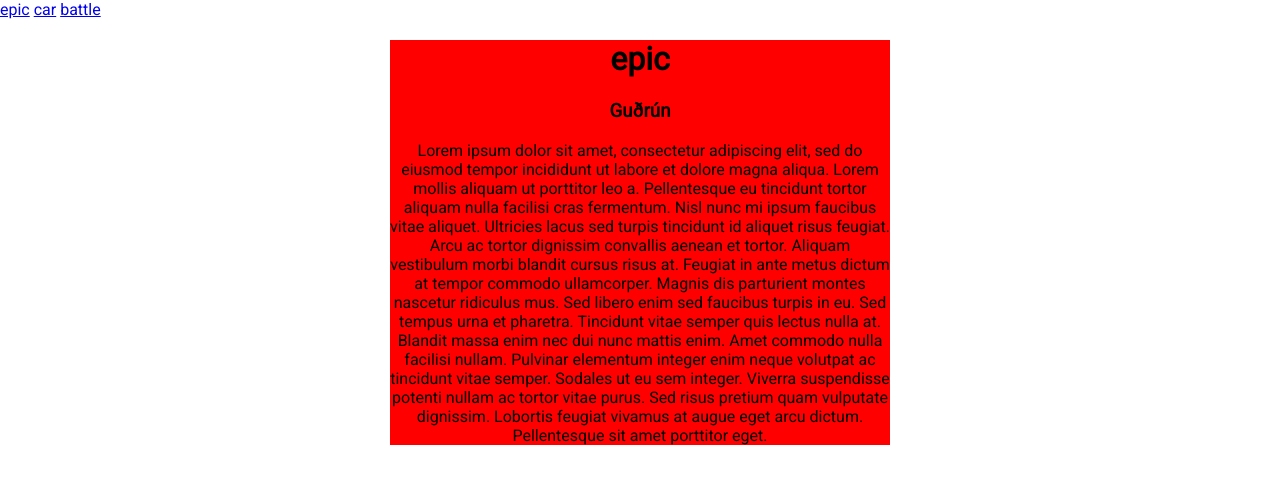
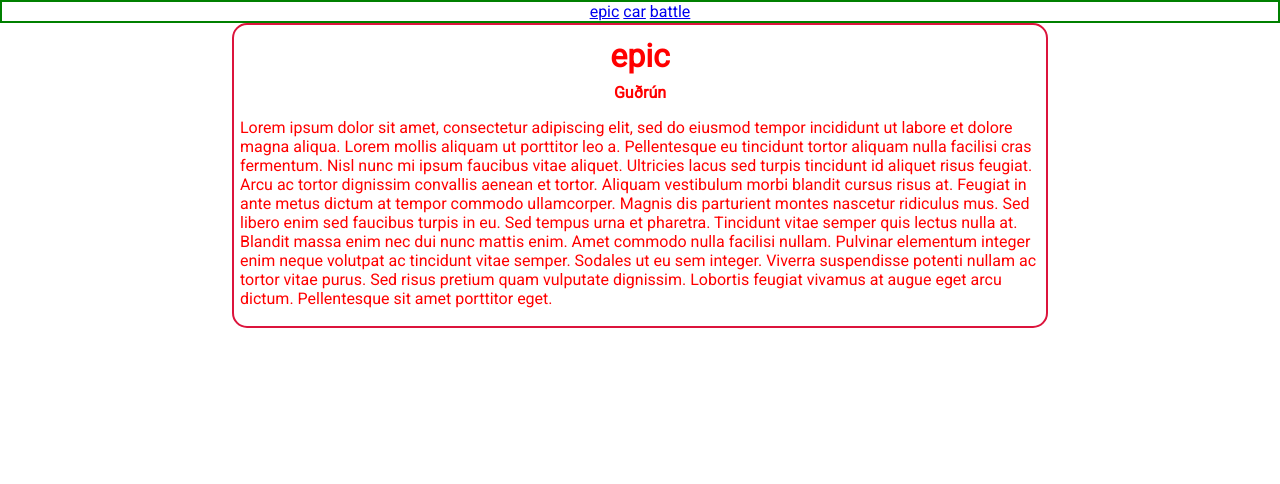
Before and after one commit to Kleina13/vefforitun-1-verk-3, a Flask app: page /article/1 in a window 1280 px wide. Shown: the top 484 px of the page. Run offline with Flask 2, Linux system fonts and the light colour scheme.

Commit message:
css is not work :,(

```diff
--- /dev/null
+++ b/static/css/main.css
@@ -0,0 +1,20 @@
+body, html {
+    margin: 0;
+}
+
+body {
+    font-family: 'Roboto', sans-serif;
+}
+
+div {
+    max-width: 800px;
+    border: 2px solid crimson;
+    margin: auto;
+    text-align: center;
+}
+
+nav {
+    border: 2px solid green;
+    margin: auto;
+    text-align: center;
+}
--- a/static/css/style.css
+++ /dev/null
@@ -1,14 +0,0 @@
-body, html {
-    margin: 0;
-}
-
-body {
-    font-family: 'Roboto', sans-serif;
-}
-
-.epic {
-    max-width: 500px;
-    background-color: red;
-    margin: auto;
-    text-align: center;
-}
--- a/templates/layout.html
+++ b/templates/layout.html
@@ -1,21 +1,23 @@
 <!DOCTYPE html>
-<html lang="en">
+<html lang="is">
 <head>
-    <meta charset="UTF-8">
+    <meta charset="UTF-16">
     <meta name="viewport" content="width=device-width, initial-scale=1.0">
     <meta http-equiv="X-UA-Compatible" content="ie=edge">
     <title>Fréttir - mdl.is</title>
-    <link rel="stylesheet" href="{{ url_for('static', filename='css/style.css') }}">
+    <link rel="stylesheet" href="{{ url_for('static', filename='css/main.css') }}">
     <link href="https://fonts.googleapis.com/css?family=Roboto&display=swap" rel="stylesheet">
 </head>
 <body>
-    <a href="/article/1">epic</a>
-    <a href="/article/2">car</a>
-    <a href="/article/3">battle</a>
-    <div class="epic">
-        <h1>{{ title }}</h1>
-        <h3>{{ author }}</h3>
-        <p>{{ content }}</p>
+    <nav>
+        <a href="/article/1">epic</a>
+        <a href="/article/2">car</a>
+        <a href="/article/3">battle</a>
+    </nav>
+    <div style="color: red; margin: auto; max-width: 800px; border: 2px solid crimson; padding: 2px 6px; border-radius: 15px; text-align: center;">
+        <h1 style="margin: 10px 0 8px 0">{{ title }}</h1>
+        <h4 style="margin: 0;">{{ author }}</h4>
+        <p style="text-align: left;">{{ content }}</p>
     </div>
 </body>
 </html>
```
